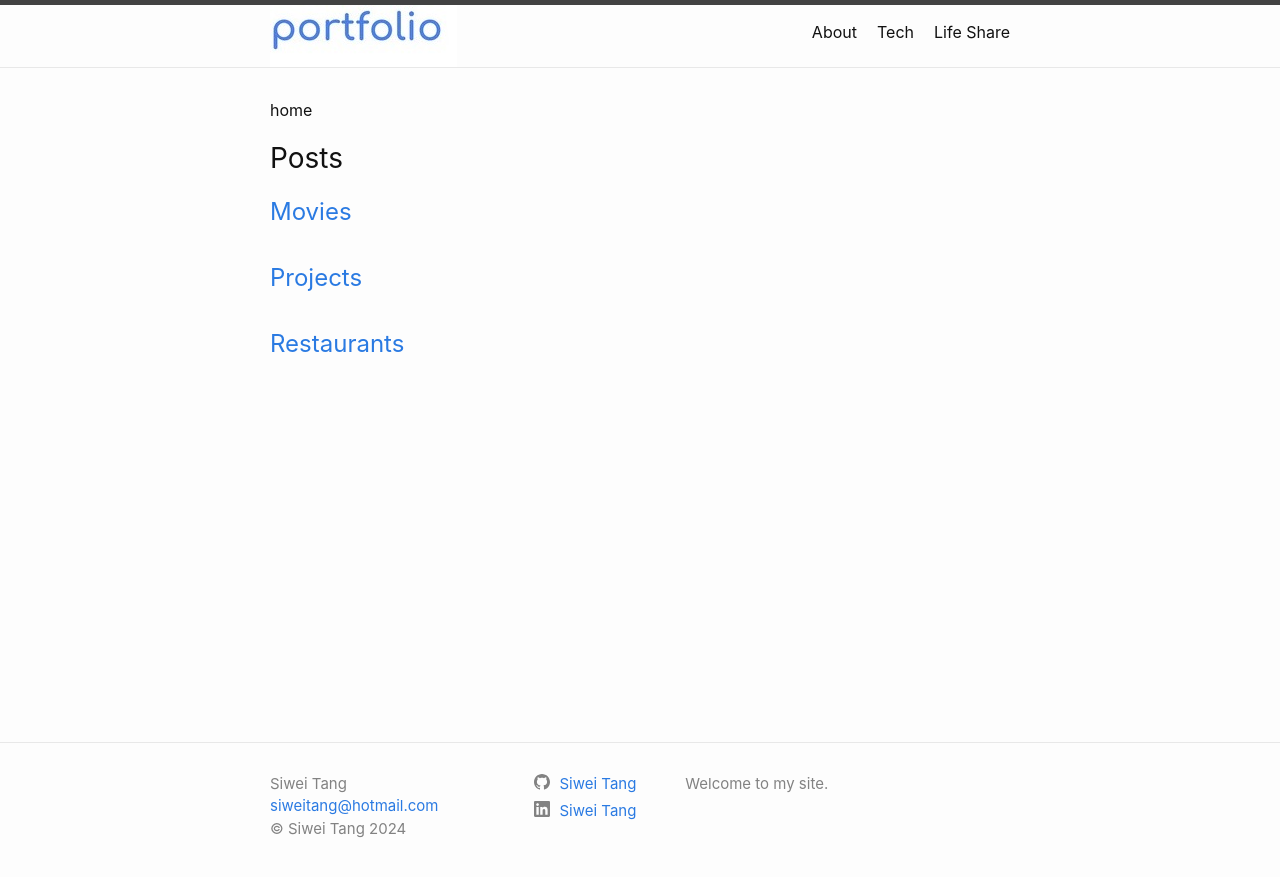
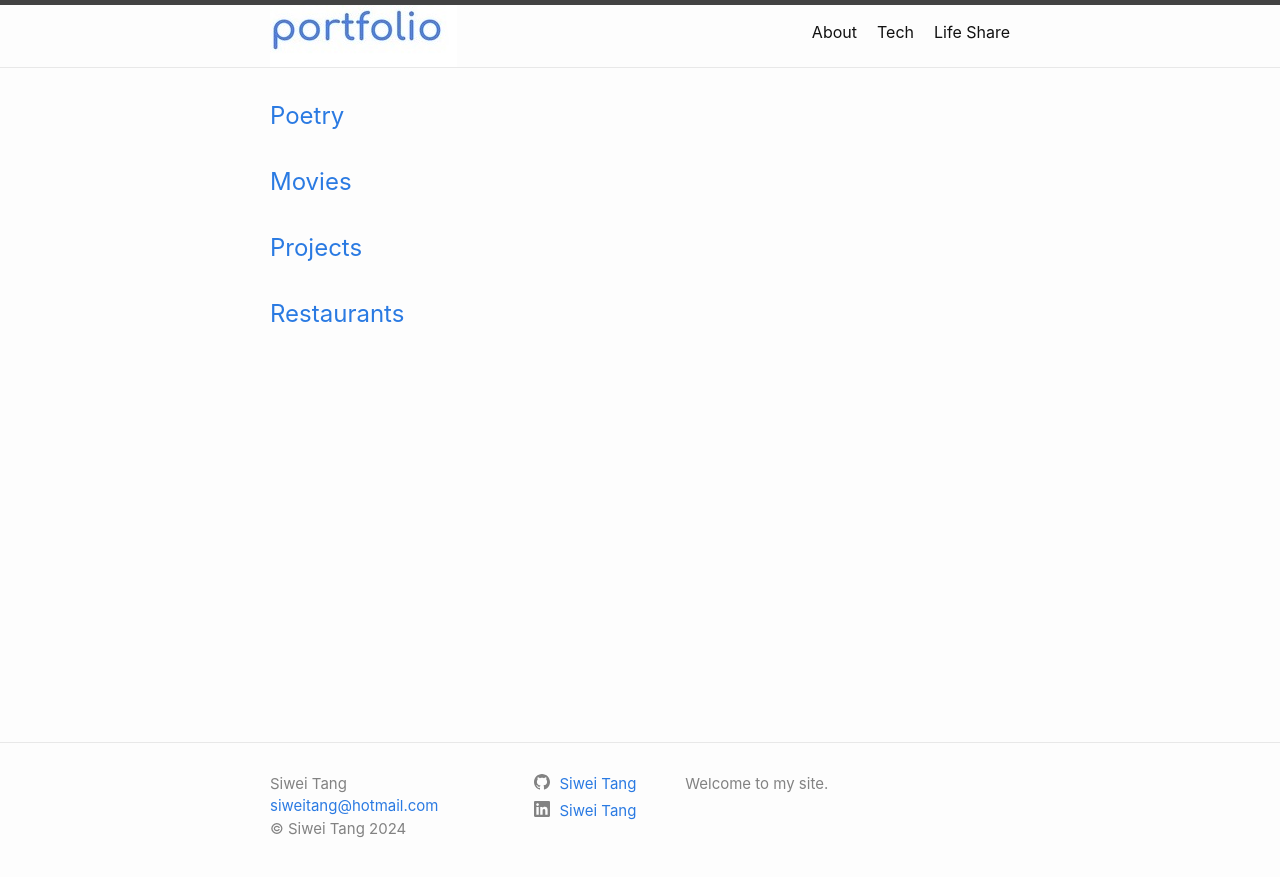
Before and after one commit to tangsiwei0831/portofolio, a Jekyll site: the page built from index.md, in a window 1280 px wide. Shown: the top 877 px of the page. Built offline with Jekyll 4.4.1, drawn with Linux system fonts in a browser that asks for light colours.

Commit message:
new poetry section

```diff
--- a/_layouts/home.html
+++ b/_layouts/home.html
@@ -10,7 +10,7 @@ layout: default
   {{ content }}
 
   {%- if site.posts.size > 0 -%}
-    <h2 class="post-list-heading">{{ page.list_title | default: "Posts" }}</h2>
+    <!-- <h2 class="post-list-heading">{{ page.list_title | default: "Posts" }}</h2> -->
     <ul class="post-list">
       {%- for post in site.posts -%}
       <li>
--- a/index.md
+++ b/index.md
@@ -5,4 +5,3 @@
 layout: home
 permalink: /
 ---
-home
```
Also changed, not shown: blog-life/_posts/2024-01-29-Poetry.md (added, +5 -0 lines).
